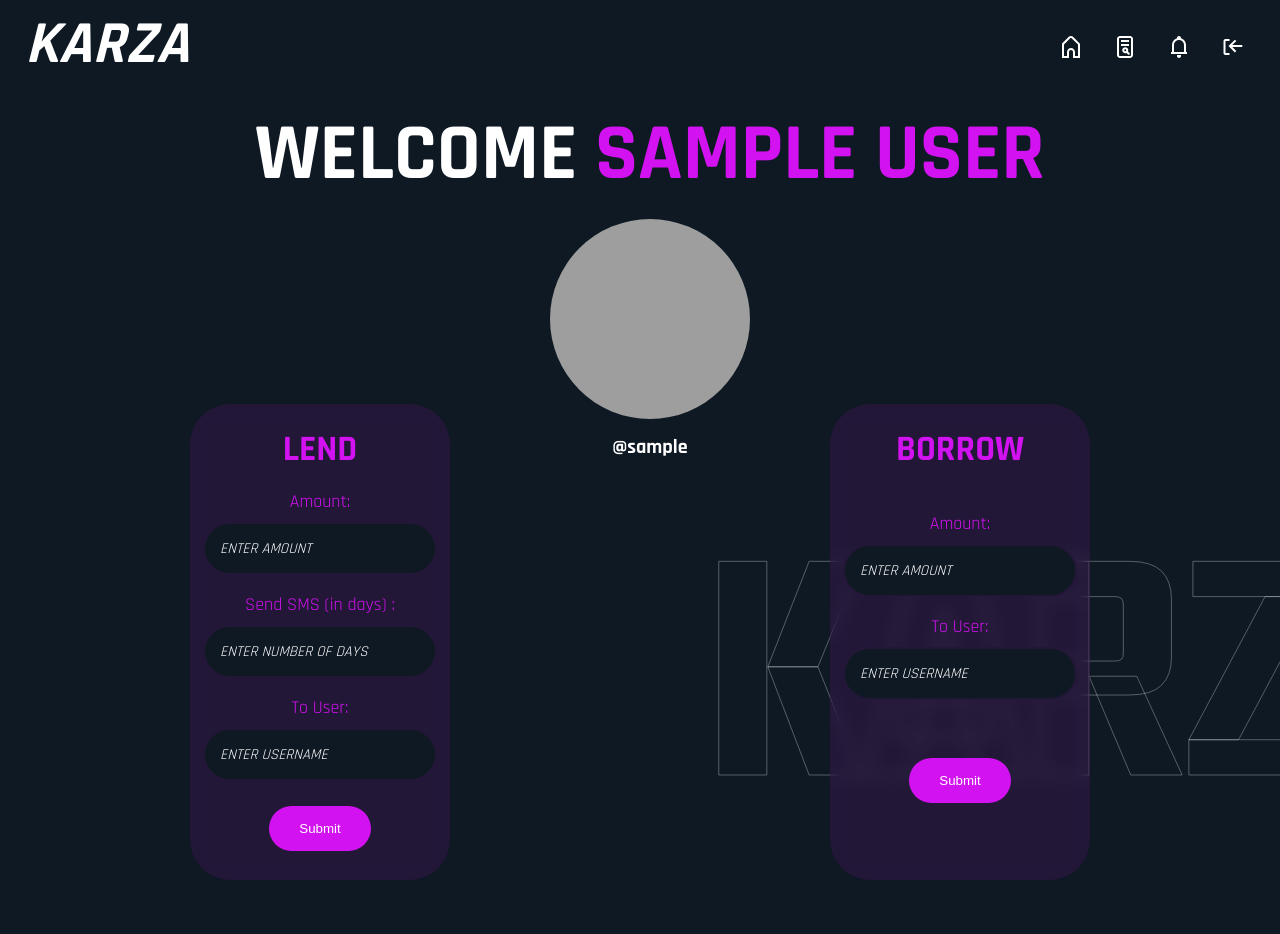
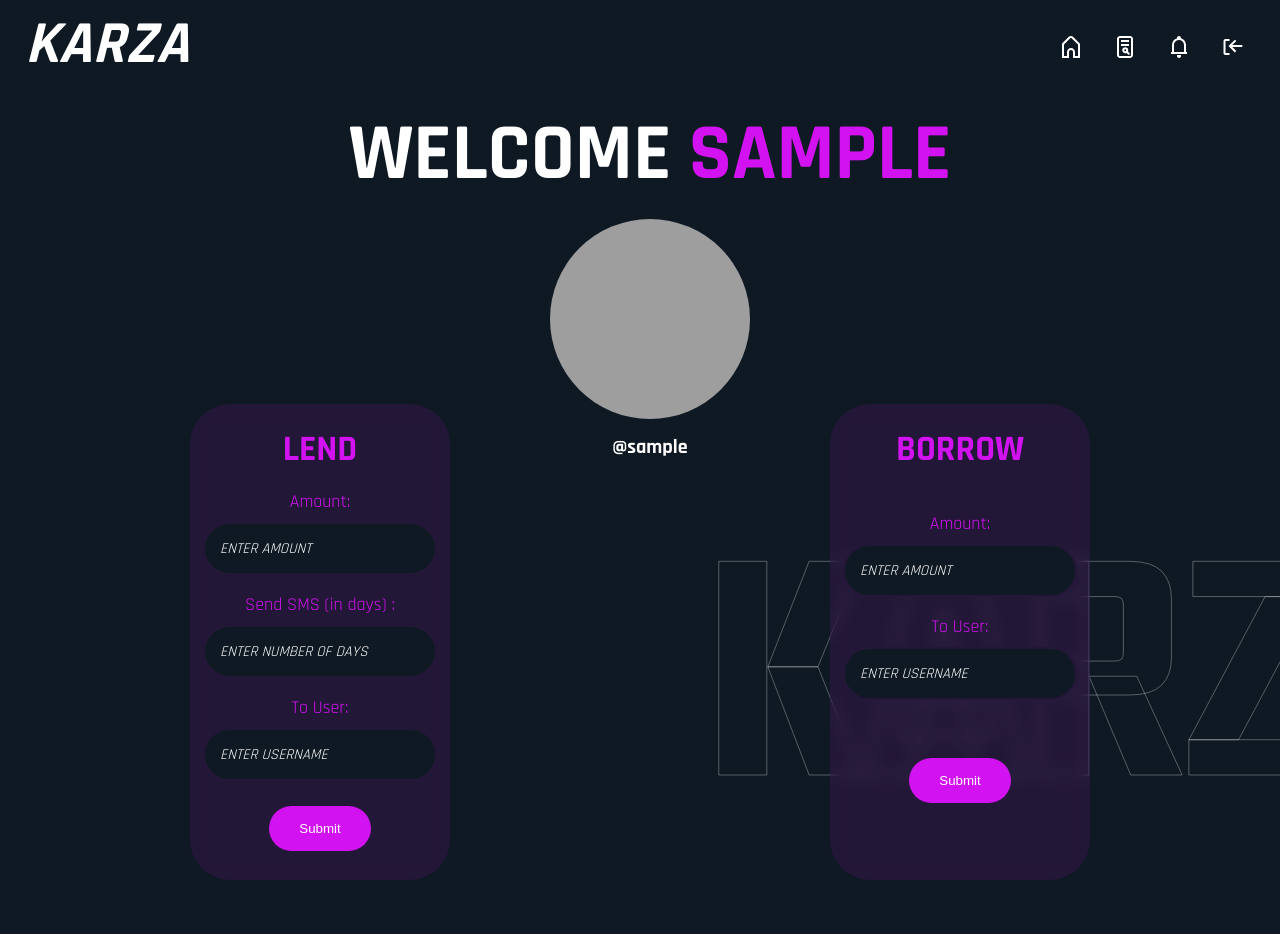
Before and after one commit to sach2004/karza, a Node server app: page /profile in a window 1280 px wide. Shown: the top 934 px of the page. Run offline with Node 20, Linux system fonts and the light colour scheme; the visitor is signed in with stand-in values (Sample User, id 1); data that the repository does not hold is empty; some libraries are stand-ins or nearby versions; grey boxes are pictures that could not be loaded.

Commit message:
Update profile.ejs

```diff
--- a/views/profile.ejs
+++ b/views/profile.ejs
@@ -45,7 +45,7 @@
 
           <div class="profile">
 
-            <h1>Welcome <span><%=user.name%></span></h1>
+            <h1>Welcome <span><%=user.username%></span></h1>
             <form hidden action="/upload" method="POST" id="file" enctype="multipart/form-data">
               <input type="file" name="file" id="submitt">
             </form>
```
